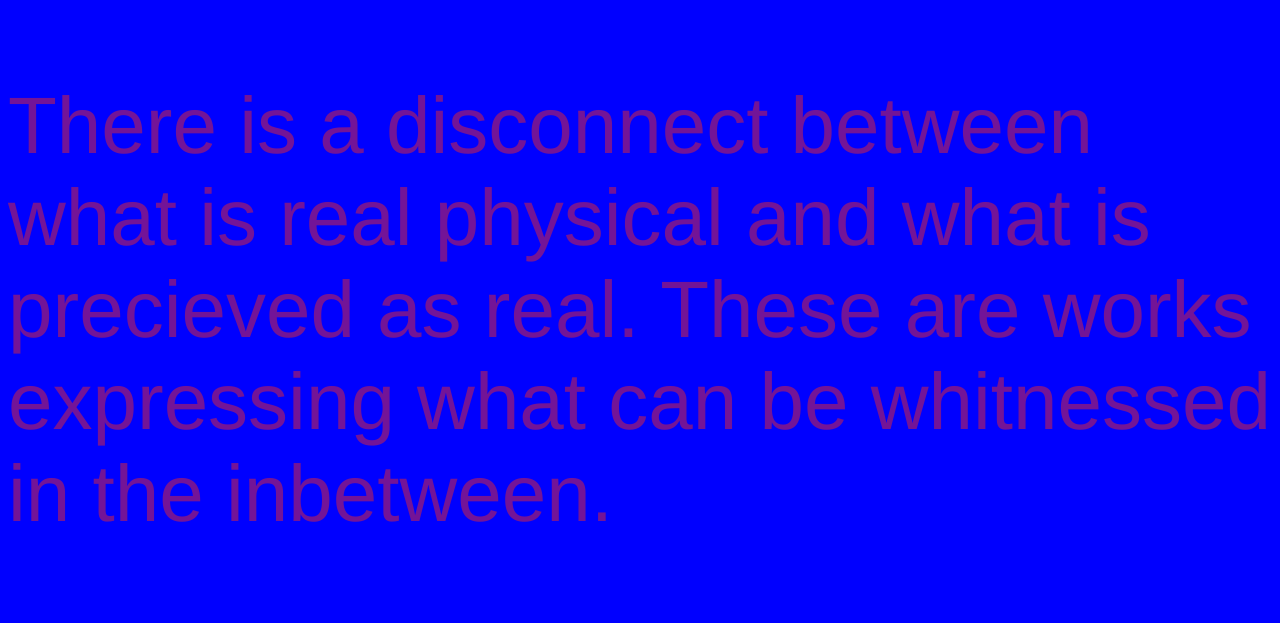
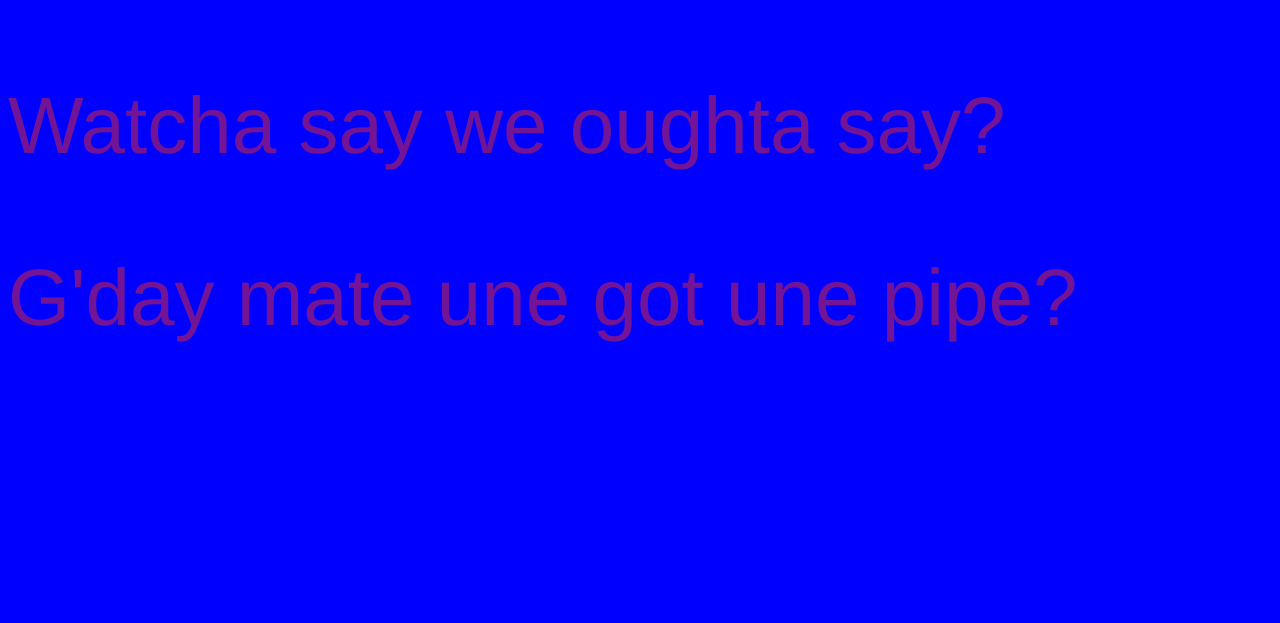
Before and after one commit to gavanc-hash/2020Class.github.io, a plain HTML site: page index.html in a window 1280 px wide. Drawn offline with Linux system fonts and the light colour scheme.

Commit message:
Add files via upload

```diff
--- a/index.html
+++ b/index.html
@@ -6,14 +6,16 @@ Created on 20200131-->
 <head>
     <meta charset="UTF-8">
     <meta name="viewport" content="width=device-width, initial-scale=1.0">
+    <title>Gavan</title>
     <link rel="stylesheet" href="styles.css">
-    <title>Gavan</title>
+    <!--favicon-->
+    <link rel="icon" type="image/png" sizes="32x32" href="favicon-32x32.png"
 </head>
 <body>
-    <p>There is a disconnect between what is real physical and what is precieved as real. These are works expressing what can be whitnessed in the inbetween.</p>
+    <p> Watcha say we oughta say?
 
   </head>
 </body>
-<p>
+<p>G'day mate une got une pipe?
 </p>
 </html>
```
